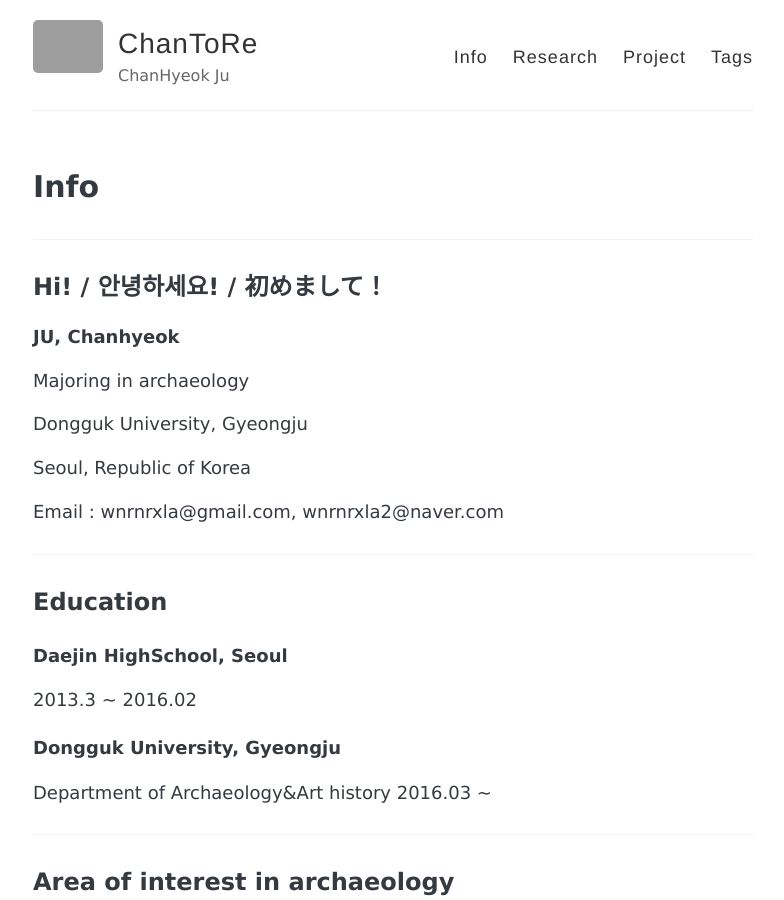
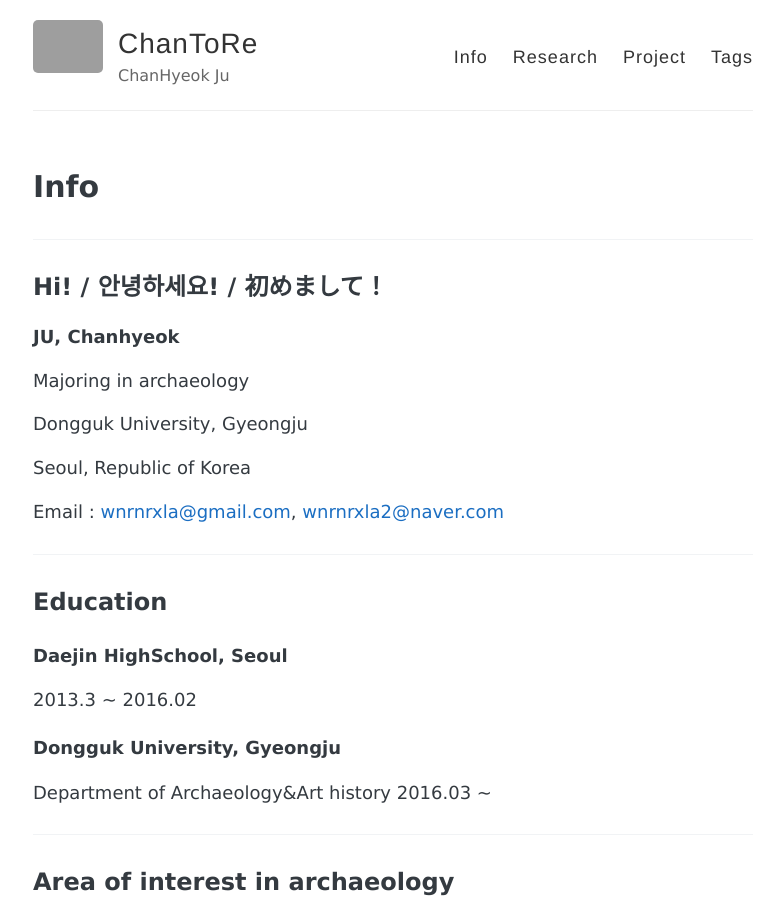
Before and after one commit to mimirep/mimirep.github.io, a Jekyll site: the page built from info.md, in a window 1280 px wide and 900 px high. Shown: the whole window, without its empty margins (247-1031 px from the left). Built offline with Jekyll 4.4.1, drawn with Linux system fonts in a browser that asks for light colours; part of the change alters nothing that is shown; grey boxes are pictures that could not be loaded.

```diff
--- a/info.md
+++ b/info.md
@@ -16,7 +16,7 @@ Dongguk University, Gyeongju<br>
 
 Seoul, Republic of Korea<br>
 
-Email : wnrnrxla@gmail.com, wnrnrxla2@naver.com
+Email : <wnrnrxla@gmail.com>, <wnrnrxla2@naver.com>
 
 ------
 
```
